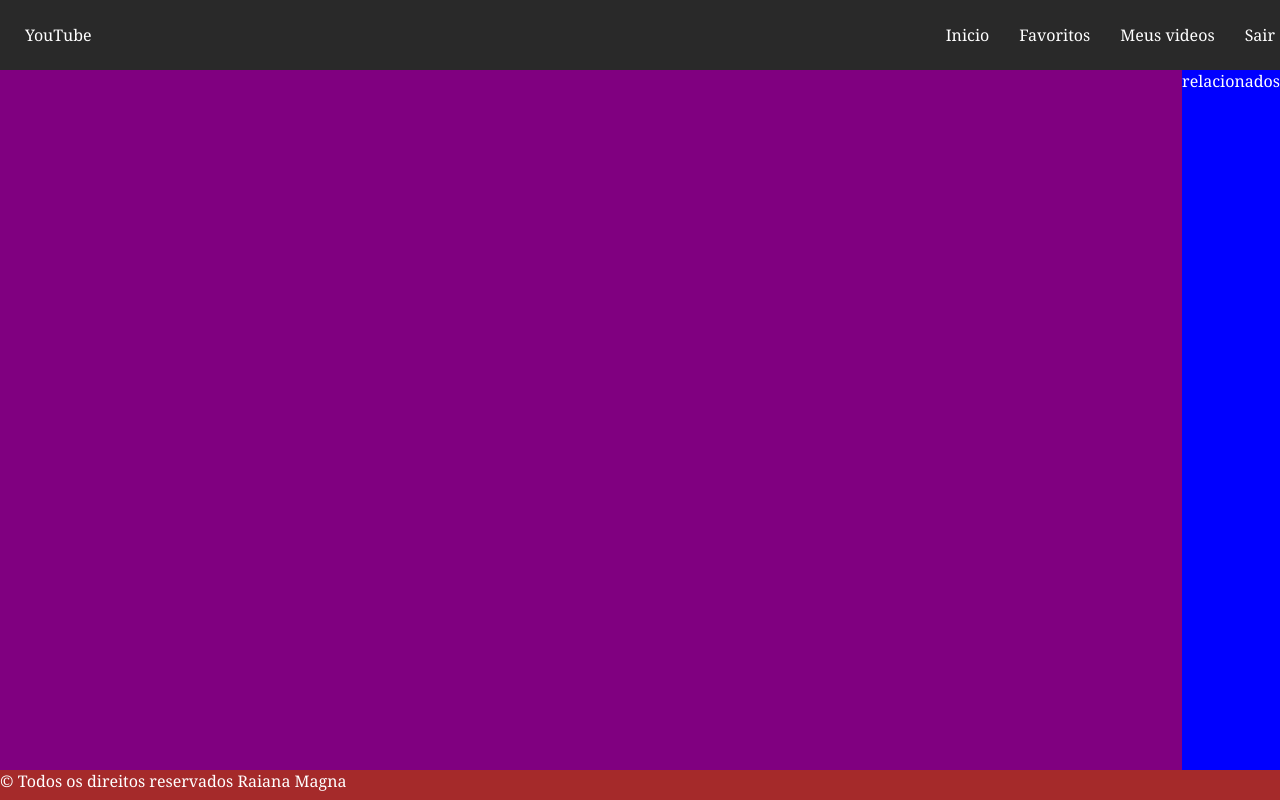
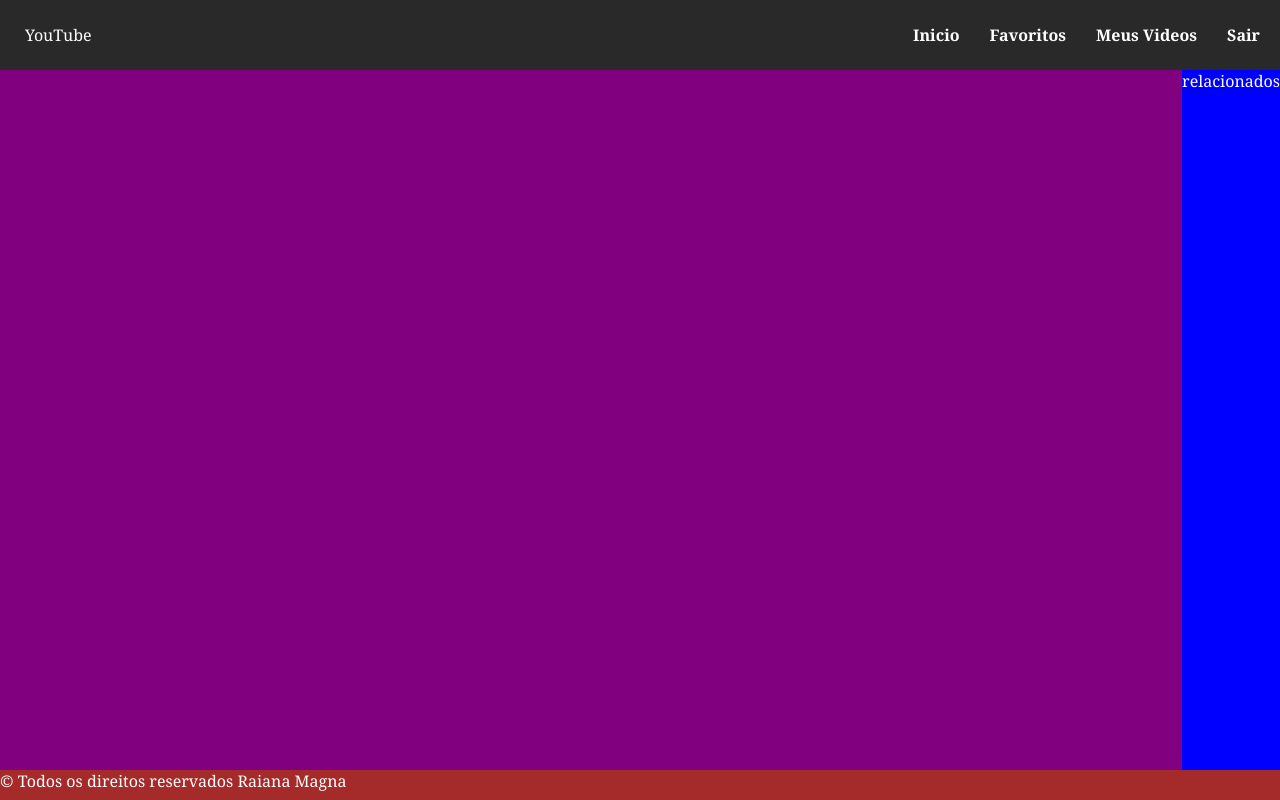
Before and after one commit to Raianamagna/CloneYouTube, a plain HTML site: page index.html in a window 1280 px wide. Drawn offline with Linux system fonts and the light colour scheme.

Commit message:
resolver bo do houver na nav bar commit

```diff
--- a/index.html
+++ b/index.html
@@ -16,10 +16,10 @@
         </div>
         <nave>
             <ul id="menu">
-                <li><a href="#"></a>Inicio</li>
-                <li><a href="#"></a>Favoritos</li>
-                <li><a href="#"></a>Meus videos</li>
-                <li><a href="#"></a>Sair</li>
+                <li><a href="/inicilo">Inicio</a></li>
+                <li><a href="/Favoritos"">Favoritos</a></li>
+                <li><a href="#">Meus videos</a></li>
+                <li><a href="#">Sair</a></li>
             </ul>
         </nave>
     </header>
--- a/youtube.css
+++ b/youtube.css
@@ -35,11 +35,23 @@ body{
     color: white;
     font-weight: bold;
     padding: 15px;
+    cursor: pointer;
+
+}
+a{
+    text-decoration: none;
+    text-transform: capitalize;
 }
 #menu li a:hover{
-    background-color: white;
+    color: red;
+    /* background-color: white; */
     color:rgba(83,82,82,0.5);
 }
+
+h1{
+    color: aliceblue;
+}
+
 #logo{
     line-height: 50px;
 
```
